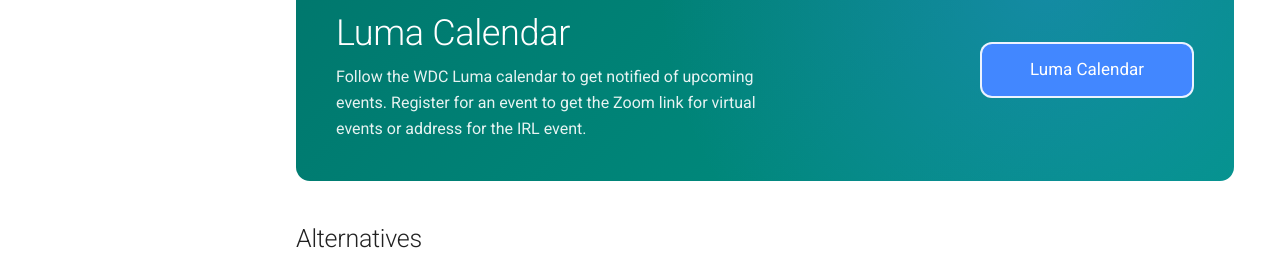
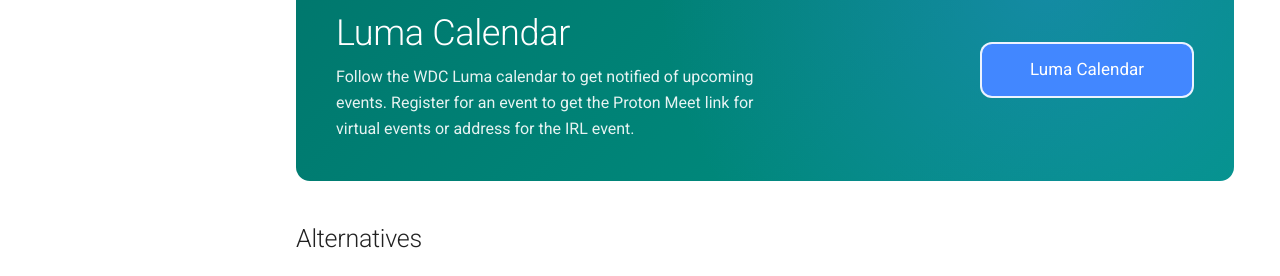
Before and after one commit to weeklydevchat/weeklydevchat.github.io, an MkDocs documentation site: the page built from docs/join.md, in a window 1280 px wide and 900 px high. Shown: the part 387-663 px from the top of the window. Built offline with MkDocs 1.6.1 and Material for MkDocs 9.7.7, drawn with Linux system fonts in a browser that asks for light colours.

Commit message:
Replace Zoom with Proton Meet

```diff
--- a/docs/join.md
+++ b/docs/join.md
@@ -13,7 +13,7 @@
     <div class="cta-inner">
       <div>
         <h3>Luma Calendar</h3>
-        <p>Follow the WDC Luma calendar to get notified of upcoming events. Register for an event to get the Zoom link for virtual events or address for the IRL event.</p>
+        <p>Follow the WDC Luma calendar to get notified of upcoming events. Register for an event to get the Proton Meet link for virtual events or address for the IRL event.</p>
       </div>
       <div class="cta-actions">
         <a class="btn primary" href="https://luma.com/weeklydevchat">Luma Calendar</a>
```
Also changed, not shown: AGENTS.md (+1 -1 lines), README.md (+1 -1 lines), 2 other files.
